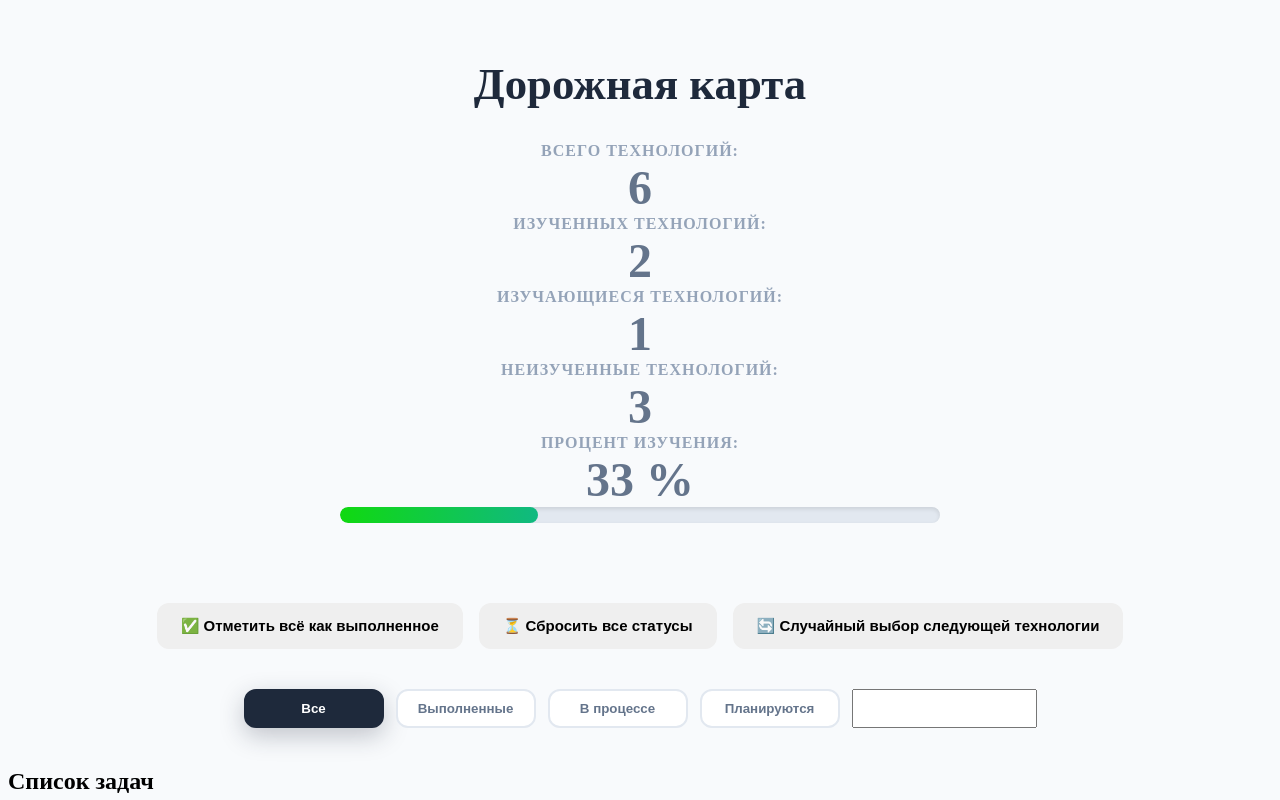
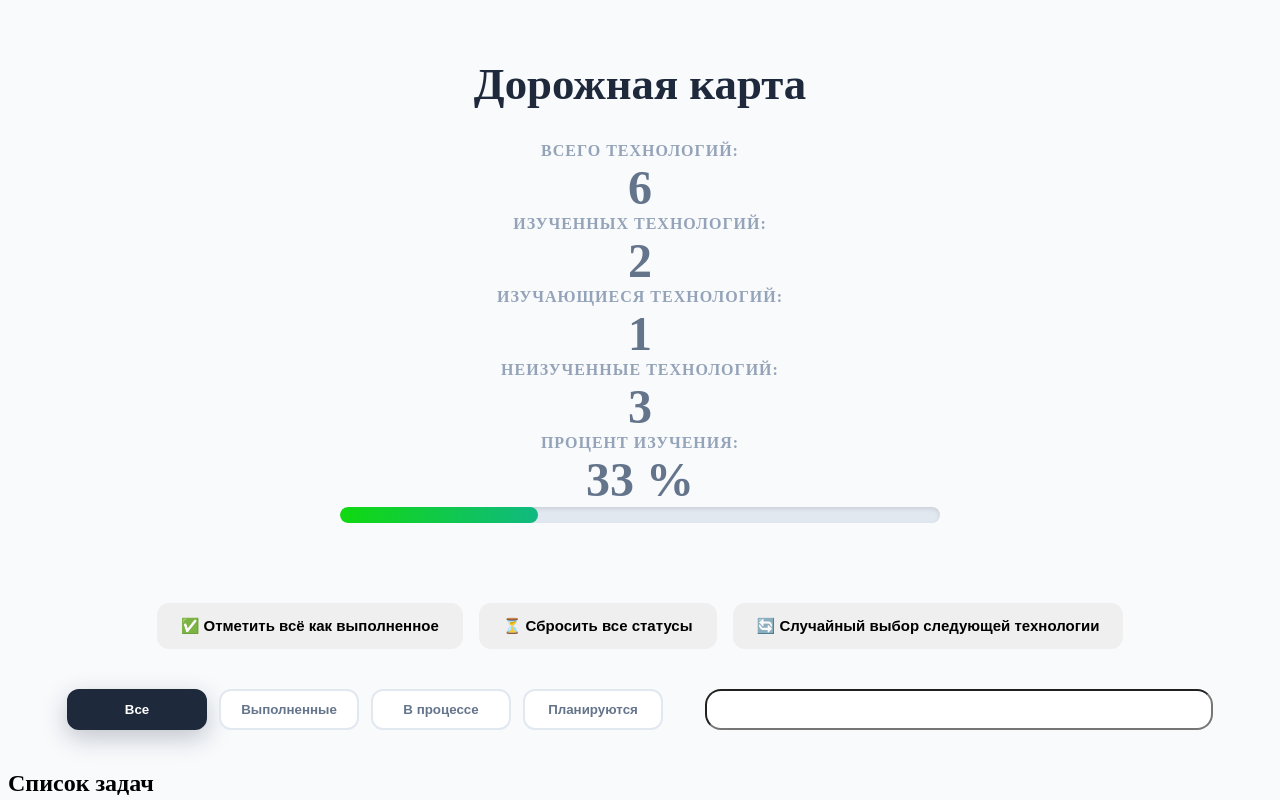
Before and after one commit to FastTra1n/task-tracker, a React (Vite) app: page / in a window 1280 px wide. Shown: the top 800 px of the page. Built offline with nearby package versions, Linux system fonts and the light colour scheme.

Commit message:
styles(input-filter): stylized search bar to match the style of the site.

```diff
--- a/src/components/FilterTabs.css
+++ b/src/components/FilterTabs.css
@@ -34,3 +34,22 @@
   border-color: #1e293b;
   box-shadow: 0 8px 25px rgba(30, 41, 59, 0.25);
 }
+
+.filter-tabs__search {
+  margin-left: 30px;
+  position: relative;
+  max-width: 500px;
+  height: 35px;
+  width: 100%;
+  display: flex;
+  align-items: center;
+  background: white;
+  border-radius: 16px;
+  overflow: hidden;
+  transition: all 0.3s ease;
+}
+
+.filter-tabs__search:focus {
+  box-shadow: 0 4px 20px rgba(0, 0, 0, 0.08);
+  transform: translateY(-2px);
+}
--- a/src/components/FilterTabs.jsx
+++ b/src/components/FilterTabs.jsx
@@ -18,7 +18,7 @@ function FilterTabs({ currentFilter, onFilterChange, onQueryChange }) {
             </button>
         ))}
         <input
-          type="filter-tabs__search"
+          className="filter-tabs__search"
           onChange={(e) => onQueryChange(e.target.value)}
         />
     </div>
```
